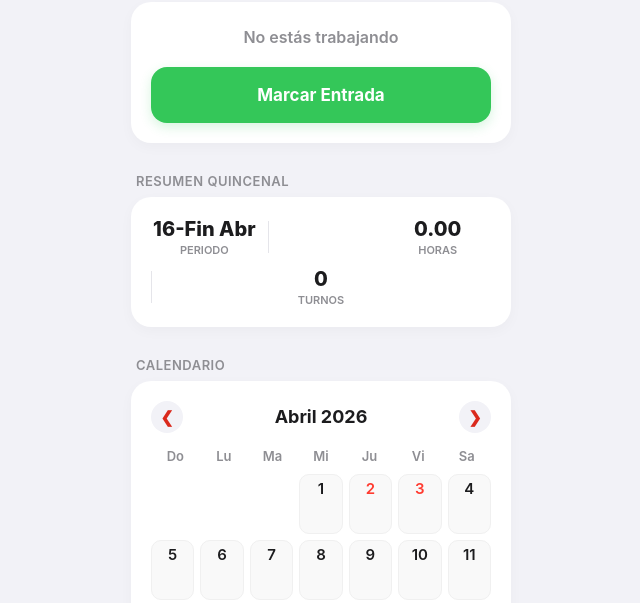
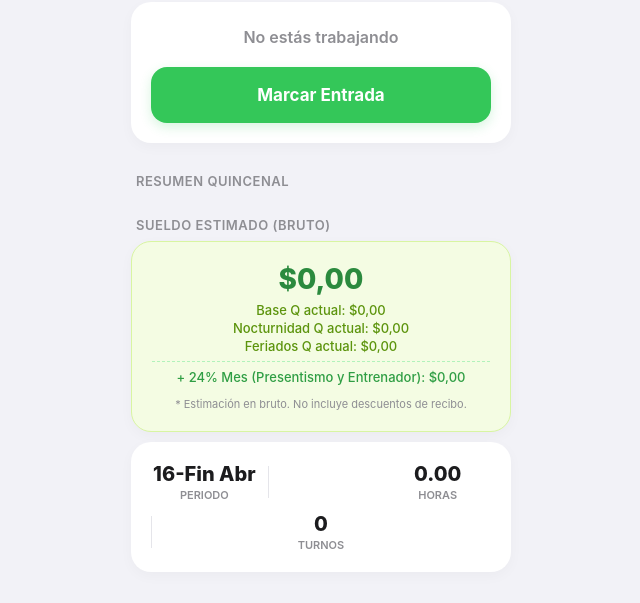
Before and after one commit to ValenBjs996/contadorhora, a plain HTML site: page index.html in a window 1280 px wide. Shown: the part 121-724 px from the top of the page, without its empty margins (319-959 px from the left). Drawn offline with Linux system fonts and the light colour scheme.

Commit message:
Update index.html

```diff
--- a/index.html
+++ b/index.html
@@ -134,6 +134,15 @@
     </div>
 
     <div class="section-title">Resumen Quincenal</div>
+    <div class="section-title">Sueldo Estimado (Bruto)</div>
+    <div class="card" style="background: #f4fce3; border: 1px solid #d8f5a2;">
+        <div style="text-align: center;">
+            <div class="r-value" id="sueldoEstimado" style="color: #2b8a3e; font-size: 28px; margin-bottom: 5px;">$0.00</div>
+            <div id="sueldoDetalle" style="font-size: 13px; color: #5c940d; line-height: 1.4; font-weight: 500;">
+                </div>
+            <p style="font-size: 11px; color: var(--secondary-text); margin-top: 10px; margin-bottom: 0;">* Estimación en bruto. No incluye descuentos de recibo.</p>
+        </div>
+    </div>
     <div class="card">
         <div class="resumen-grid">
             <div class="resumen-item">
@@ -353,7 +362,7 @@
             }
         }
 
-        function updateStats() {
+function updateStats() {
             const quincena = getQuincenaKey(new Date());
             const data = JSON.parse(localStorage.getItem('shiftsData')) || {};
             const shifts = data[quincena] || [];
@@ -362,7 +371,6 @@
             const logList = document.getElementById('logList');
             logList.innerHTML = '';
 
-            // Mapeamos para no perder el índice real al ordenar
             const shiftsWithIndex = shifts.map((shift, index) => ({ ...shift, originalIndex: index }));
 
             shiftsWithIndex.sort((a, b) => b.in - a.in).forEach(shift => {
@@ -373,7 +381,6 @@
                 const inStr = inDate.toLocaleTimeString([], {hour: '2-digit', minute:'2-digit'});
                 const outStr = new Date(shift.out).toLocaleTimeString([], {hour: '2-digit', minute:'2-digit'});
 
-                // AHORA CADA ITEM DE LA LISTA TIENE SU BOTÓN DE ELIMINAR
                 logList.innerHTML += `<li>
                     <div class="log-info">
                         <div class="log-date">${dateStr}</div>
@@ -393,12 +400,72 @@
 
             document.getElementById('totalHours').innerText = totalHrs.toFixed(2);
             document.getElementById('totalShifts').innerText = shifts.length;
+
+            // --- NUEVO: CÁLCULO DE SUELDO ---
+            const pagosActual = calcularPagoQuincena(quincena);
+            let sueldoTotalBruto = pagosActual.payBase + pagosActual.payNight + pagosActual.payFeriado;
+            let detalleBono = "";
+
+            // Lógica para el 24% en la segunda quincena
+            if (quincena.endsWith('Q2')) {
+                const q1Key = quincena.replace('Q2', 'Q1');
+                const pagosQ1 = calcularPagoQuincena(q1Key);
+
+                // El 24% se calcula sobre el total de horas base del mes (Q1 + Q2)
+                const baseMesTotal = pagosActual.payBase + pagosQ1.payBase;
+                const bono24 = baseMesTotal * 0.24;
+
+                sueldoTotalBruto += bono24;
+                detalleBono = `<div style="color: #2f9e44; margin-top: 6px; padding-top: 6px; border-top: 1px dashed #b2f2bb;">+ 24% Mes (Presentismo y Entrenador): $${bono24.toLocaleString('es-AR', {minimumFractionDigits: 2, maximumFractionDigits: 2})}</div>`;
+            }
+
+            document.getElementById('sueldoEstimado').innerText = "$" + sueldoTotalBruto.toLocaleString('es-AR', {minimumFractionDigits: 2, maximumFractionDigits: 2});
+
+            document.getElementById('sueldoDetalle').innerHTML =
+                `Base Q actual: $${pagosActual.payBase.toLocaleString('es-AR', {minimumFractionDigits: 2, maximumFractionDigits: 2})}<br>
+                 Nocturnidad Q actual: $${pagosActual.payNight.toLocaleString('es-AR', {minimumFractionDigits: 2, maximumFractionDigits: 2})}<br>
+                 Feriados Q actual: $${pagosActual.payFeriado.toLocaleString('es-AR', {minimumFractionDigits: 2, maximumFractionDigits: 2})}
+                 ${detalleBono}`;
         }
 
         // --- FUNCIONES DEL CALENDARIO Y MODAL ---
         function changeMonth(direction) {
             currentDate.setMonth(currentDate.getMonth() + direction);
             renderCalendar();
+        }
+
+        function calcularPagoQuincena(qKey) {
+            const data = JSON.parse(localStorage.getItem('shiftsData')) || {};
+            const shifts = data[qKey] || [];
+
+            const baseRate = 5229.46;
+            const nightRate = 500;
+
+            let payBase = 0;
+            let payNight = 0;
+            let payFeriado = 0;
+
+            shifts.forEach(shift => {
+                // Calculamos minutos nocturnos exactos
+                let nightMins = 0;
+                let currentMs = shift.in;
+                while(currentMs < shift.out) {
+                    let h = new Date(currentMs).getHours();
+                    // Nocturnidad: de 21:00 a 06:00
+                    if (h >= 21 || h < 6) nightMins++;
+                    currentMs += 60000;
+                }
+
+                payBase += shift.hours * baseRate;
+                payNight += (nightMins / 60) * nightRate;
+
+                // Si es feriado, sumamos el 100% de la base de esas horas
+                if (isHoliday(new Date(shift.in))) {
+                    payFeriado += shift.hours * baseRate;
+                }
+            });
+
+            return { payBase, payNight, payFeriado };
         }
 
         function renderCalendar() {
```
